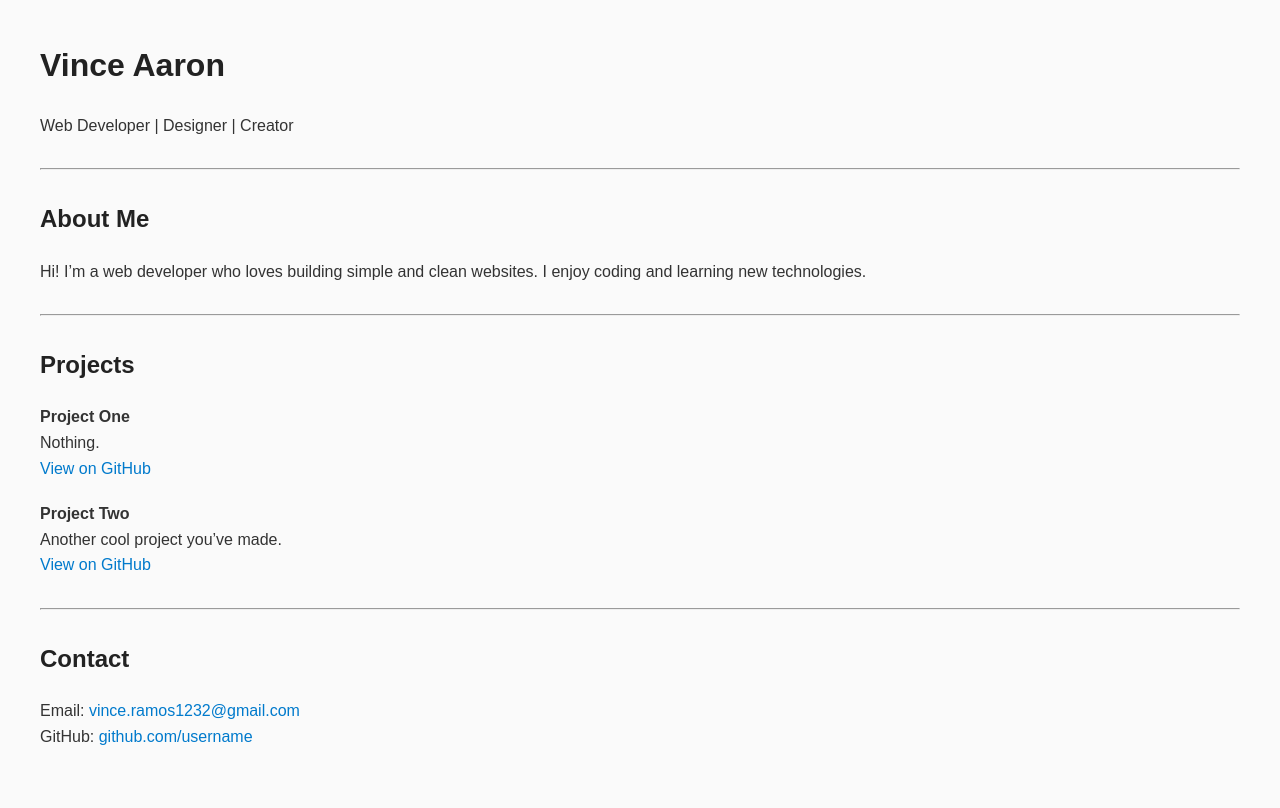
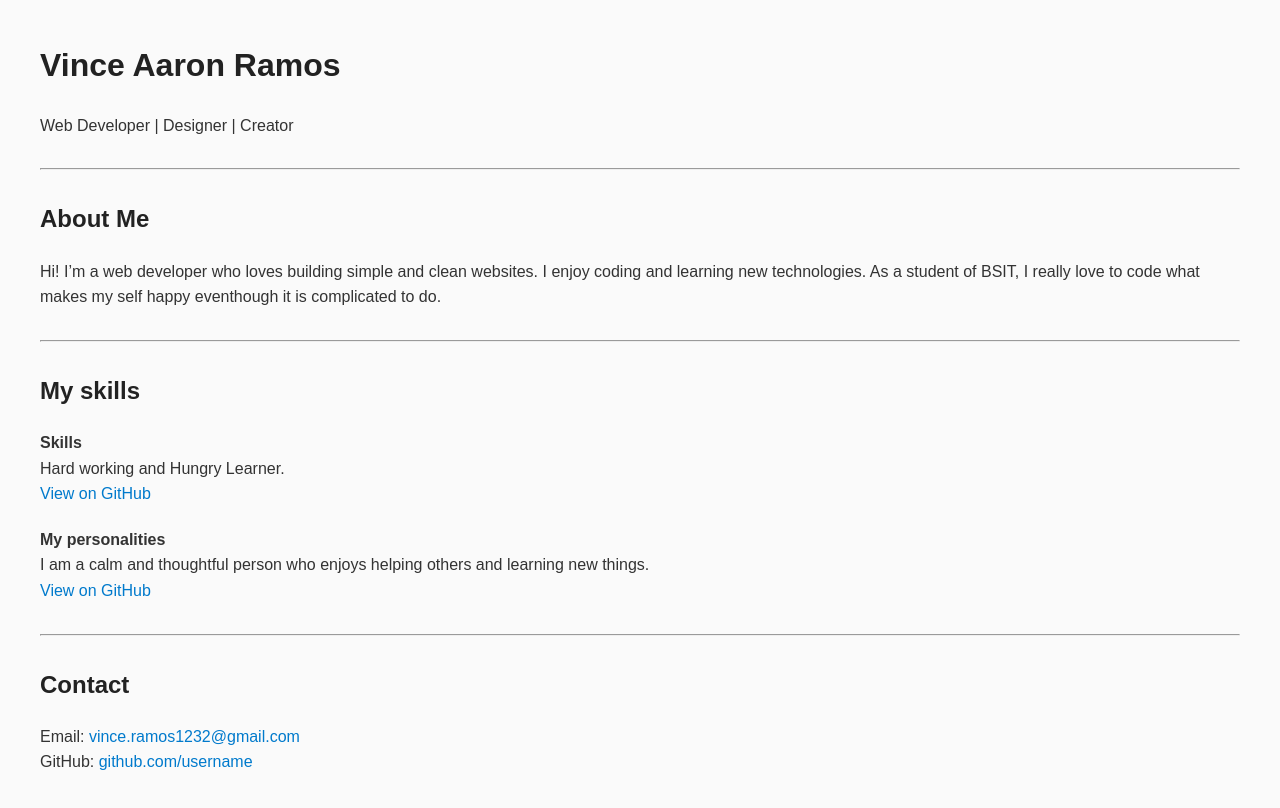
Before and after one commit to vinceramos1232-png/github-portfolio, a plain HTML site: page index.html in a window 1280 px wide. Drawn offline with Linux system fonts and the light colour scheme.

Commit message:
Update index.html

```diff
--- a/index.html
+++ b/index.html
@@ -32,7 +32,7 @@
 </head>
 <body>
 
-  <h1>Vince Aaron</h1>
+  <h1>Vince Aaron Ramos</h1>
   <p>Web Developer | Designer | Creator</p>
 
   <hr>
@@ -40,22 +40,23 @@
   <h2>About Me</h2>
   <p>
     Hi! I’m a web developer who loves building simple and clean websites.
-    I enjoy coding and learning new technologies.
+    I enjoy coding and learning new technologies. As a student of BSIT, I really
+    love to code what makes my self happy eventhough it is complicated to do.
   </p>
 
   <hr>
 
-  <h2>Projects</h2>
+  <h2>My skills</h2>
 
   <div class="project">
-    <strong>Project One</strong><br>
-   Nothing.<br>
+    <strong>Skills</strong><br>
+   Hard working and Hungry Learner.<br>
     <a href="https://github.com/username/project-one" target="_blank">View on GitHub</a>
   </div>
 
   <div class="project">
-    <strong>Project Two</strong><br>
-    Another cool project you’ve made.<br>
+    <strong>My personalities</strong><br>
+    I am a calm and thoughtful person who enjoys helping others and learning new things.<br>
     <a href="https://github.com/username/project-two" target="_blank">View on GitHub</a>
   </div>
 
```
